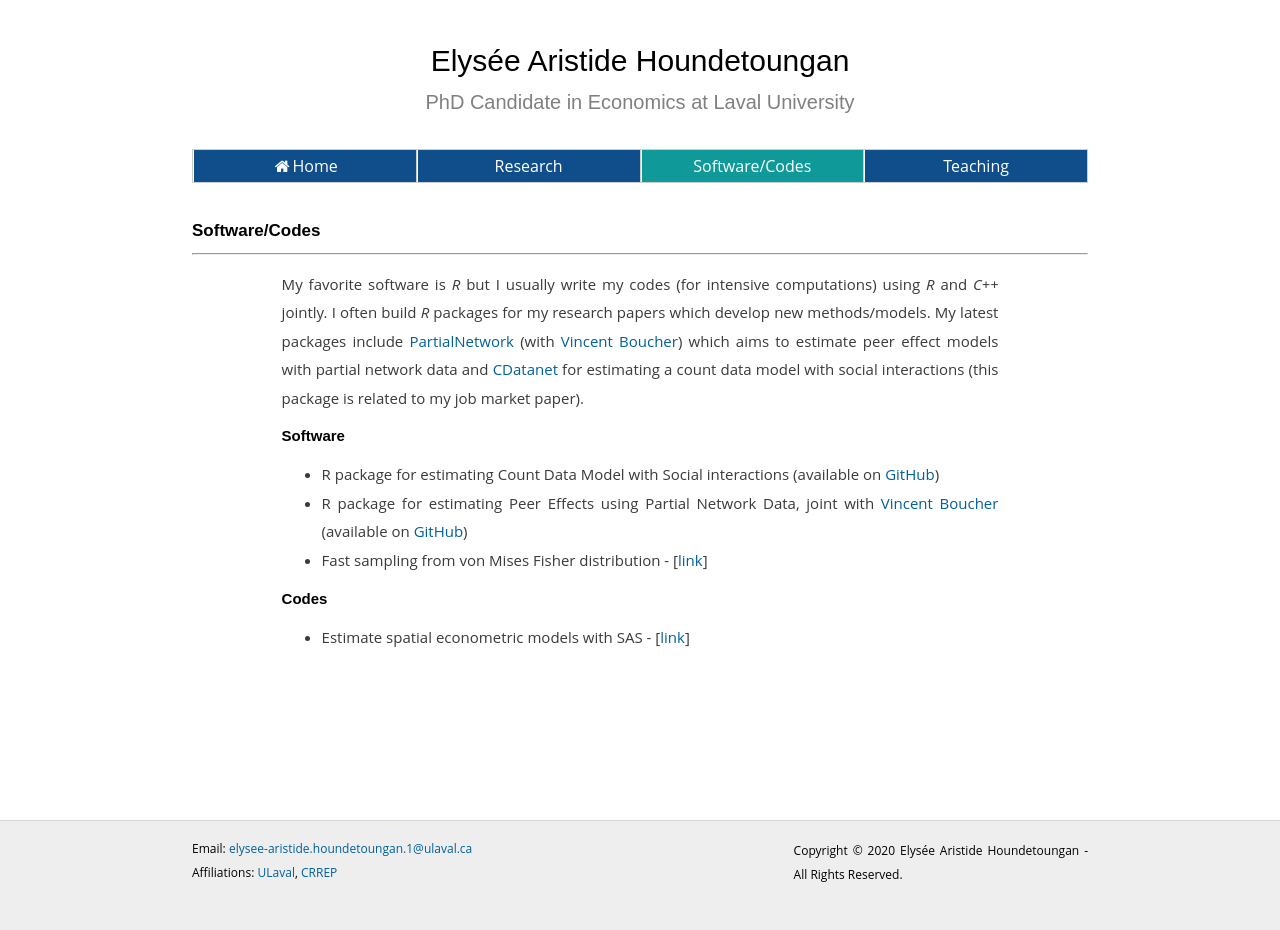
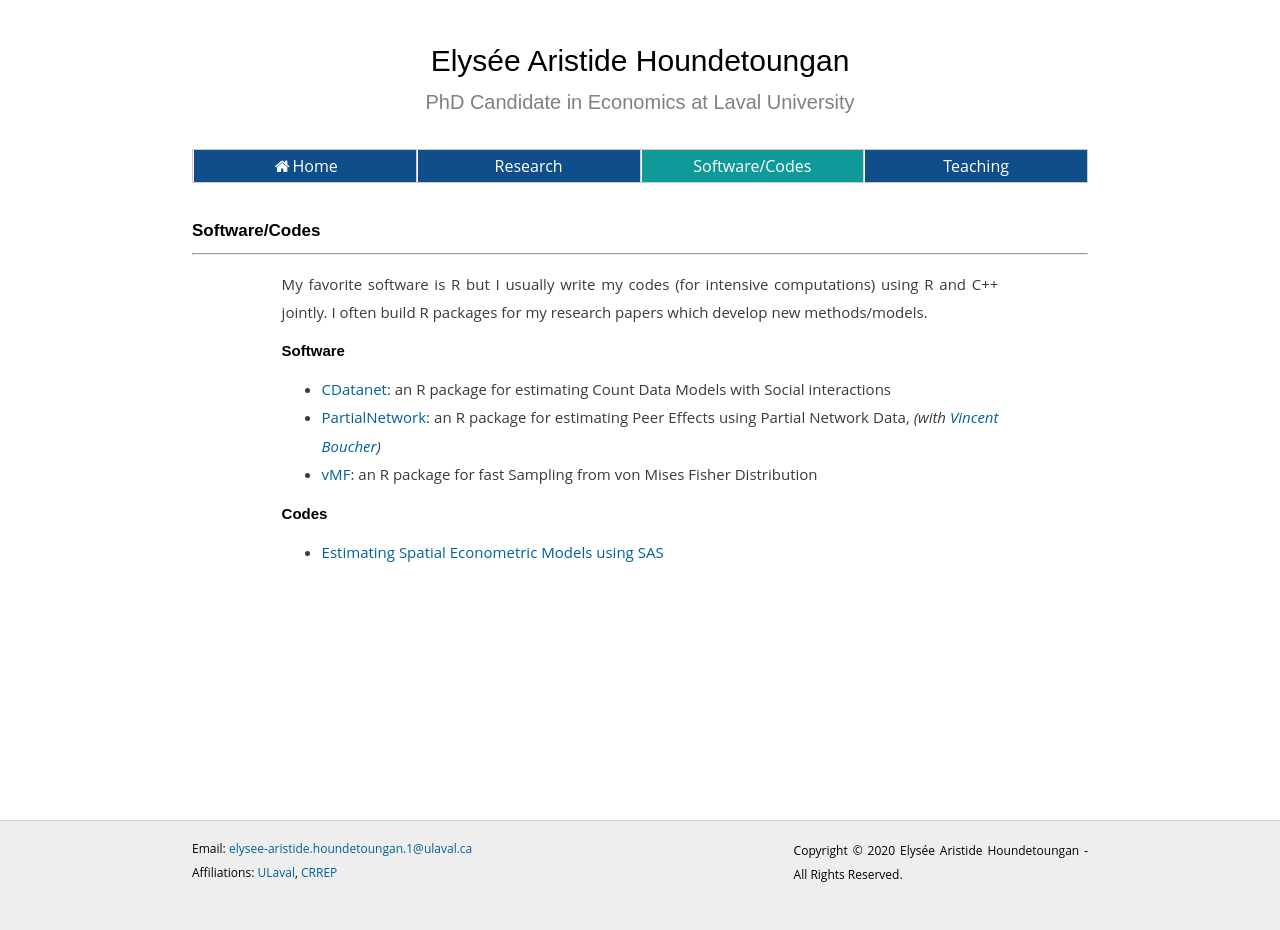
Before and after one commit to ahoundetoungan/ahoundetoungan.github.io, a Jekyll site: the page built from software/index.html, in a window 1280 px wide. Built offline with Jekyll 4.4.1, drawn with Linux system fonts in a browser that asks for light colours.

Commit message:
sofrware

```diff
--- a/software/index.html
+++ b/software/index.html
@@ -12,21 +12,22 @@ $(document).ready(function() {
   <h1>Software/Codes</h1>
   <hr>
   <div class="contentresearch">
-    <p> My favorite software is <i>R</i> but I usually write my codes (for intensive computations)
-      using <i>R</i>  and <i>C++</i> jointly. I often build <i>R</i> packages for my research papers which develop new methods/models.
-      My latest packages include <a href="https://github.com/ahoundetoungan/PartialNetwork" target="_blank">PartialNetwork</a> (with <a href="https://www.vincentbouchereconomist.com/" target="_blank">Vincent Boucher</a>)
+    <p> My favorite software is R but I usually write my codes (for intensive computations)
+      using R  and C++ jointly. I often build R packages for my research papers which develop new methods/models.
+
+      <!--  My latest packages include <a href="https://github.com/ahoundetoungan/PartialNetwork" target="_blank">PartialNetwork</a> (with <a href="https://www.vincentbouchereconomist.com/" target="_blank">Vincent Boucher</a>)
       which aims to estimate peer effect models with partial network data and <a href="https://github.com/ahoundetoungan/CDatanet" target="_blank">CDatanet</a>
-      for estimating a count data model with social interactions (this package is related to my job market paper).
+      for estimating a count data model with social interactions (this package is related to my job market paper).-->
       <h2>Software</h2>
       <div id = "research2">
         <ul>
-          <li>R package for estimating Count Data Model with Social interactions (available on <a href="https://rdrr.io/github/ahoundetoungan/CDatanet/man/CDatanet-package.html" target="_blank">GitHub</a>)</li>
-          <li>R package for estimating Peer Effects using Partial Network Data, joint with <a href="https://www.vincentbouchereconomist.com/" target="_blank">Vincent Boucher</a> (available on <a href="https://rdrr.io/github/ahoundetoungan/PartialNetwork/man/PartialNetwork-package.html" target="_blank">GitHub</a>)</li>
-          <li>Fast sampling from von Mises Fisher distribution - [<a href="https://ahoundetoungan.com/blog/2017/12/01/An-R-Package-for-Fast-Sampling-from-von-Mises-Fisher-Distribution" target="_blank">link</a>]</li>
+          <li><a href="https://rdrr.io/github/ahoundetoungan/CDatanet/man/CDatanet-package.html" target="_blank">CDatanet</a>: an R package for estimating Count Data Models with Social interactions</li>
+          <li><a href="https://rdrr.io/github/ahoundetoungan/PartialNetwork/man/PartialNetwork-package.html" target="_blank">PartialNetwork</a>: an R package for estimating Peer Effects using Partial Network Data, <i>(with <a href="https://www.vincentbouchereconomist.com/" target="_blank">Vincent Boucher</a>)</i></li>
+          <li><a href="https://github.com/ahoundetoungan/vMF" target="_blank">vMF</a>: an R package for fast Sampling from von Mises Fisher Distribution</li>
         </ul>
       <h2>Codes</h2>
       <ul>
-        <li>Estimate spatial econometric models with SAS - [<a href="https://ahoundetoungan.com/blog/2017/05/03/Estimate-spatial-econometric-models-with-SAS" target="_blank">link</a>]</li>
+        <li><a href="https://github.com/ahoundetoungan/SpatRegSAS" target="_blank">Estimating Spatial Econometric Models using SAS</a></li>
       </ul>
     </div>
     </div>
```
Also changed, not shown: index.html (+1 -1 lines).
